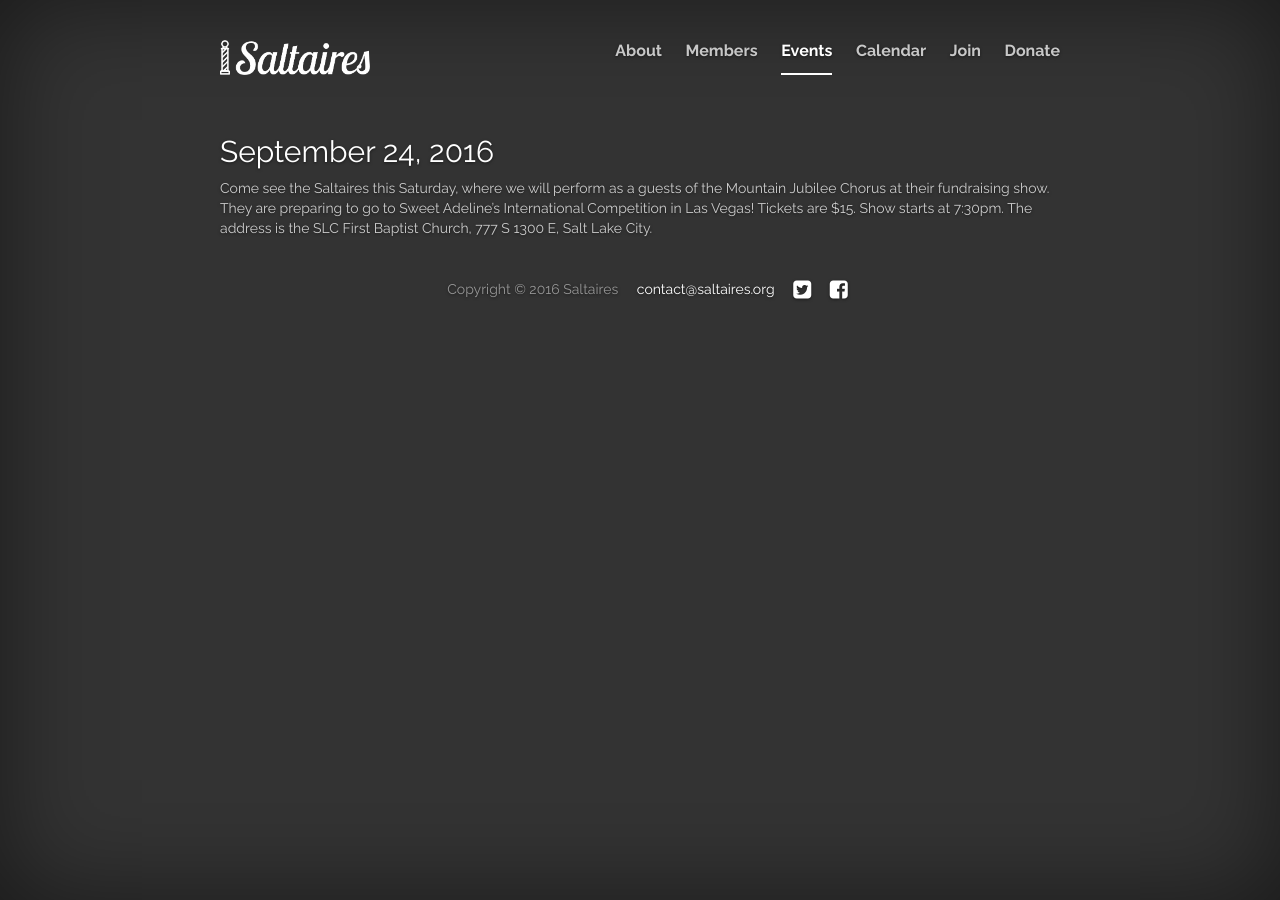
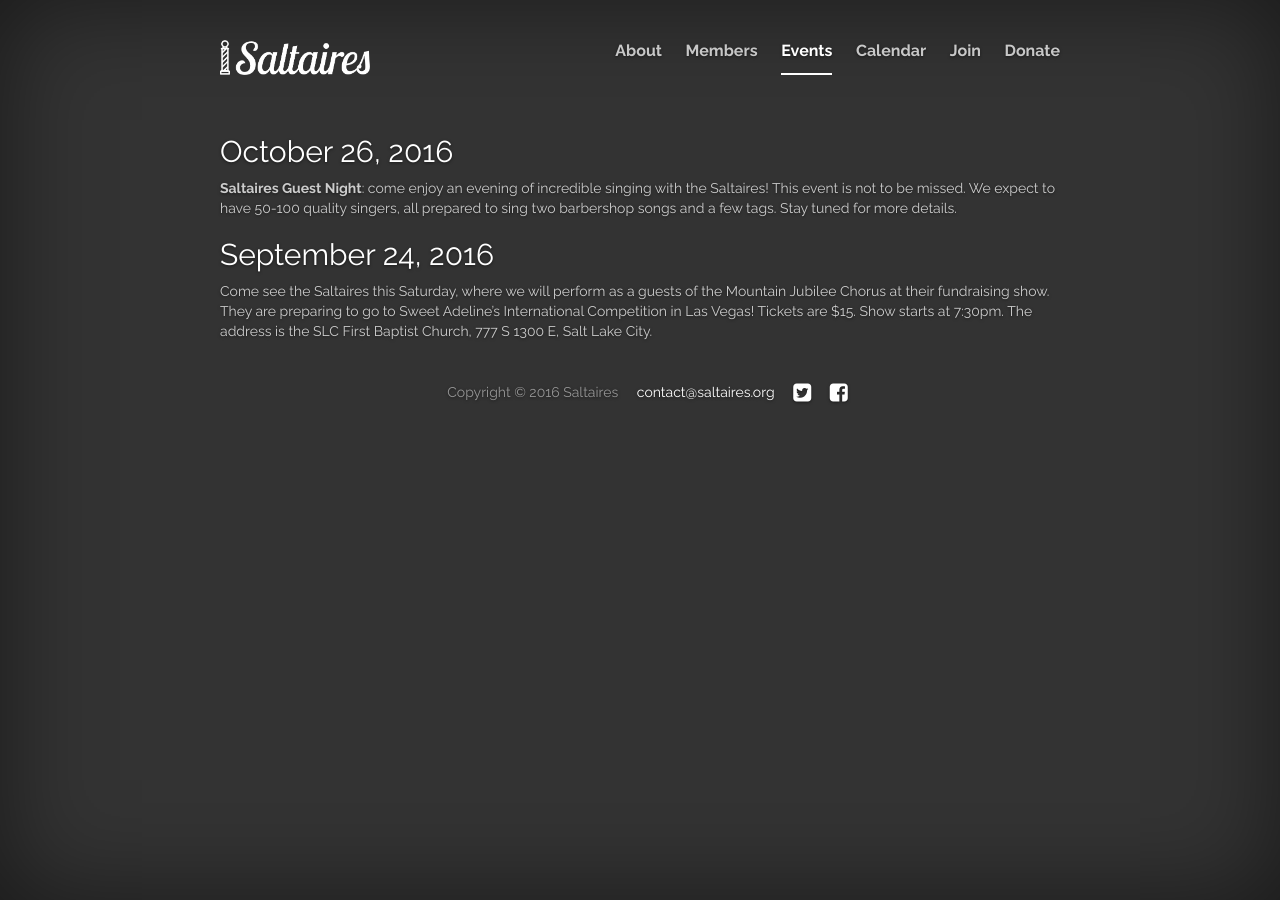
Before and after one commit to cayblood/saltaires, a Jekyll site: the page built from jekyll-site/events.md, in a window 1280 px wide. Built offline with Jekyll 4.4.1, drawn with Linux system fonts in a browser that asks for light colours; nearby versions of some CDN libraries; library files that are not in the unit come from our copies.

Commit message:
Update events page

```diff
--- a/jekyll-site/events.md
+++ b/jekyll-site/events.md
@@ -4,6 +4,10 @@
 permalink: /events/
 ---
 
+## October 26, 2016
+
+**Saltaires Guest Night**: come enjoy an evening of incredible singing with the Saltaires! This event is not to be missed. We expect to have 50-100 quality singers, all prepared to sing two barbershop songs and a few tags. Stay tuned for more details.
+
 ## September 24, 2016
 
 Come see the Saltaires this Saturday, where we will perform as a guests of the Mountain Jubilee Chorus at their fundraising show. They are preparing to go to Sweet Adeline's International Competition in Las Vegas! Tickets are $15. Show starts at 7:30pm. The address is the SLC First Baptist Church, 777 S 1300 E, Salt Lake City.
```
